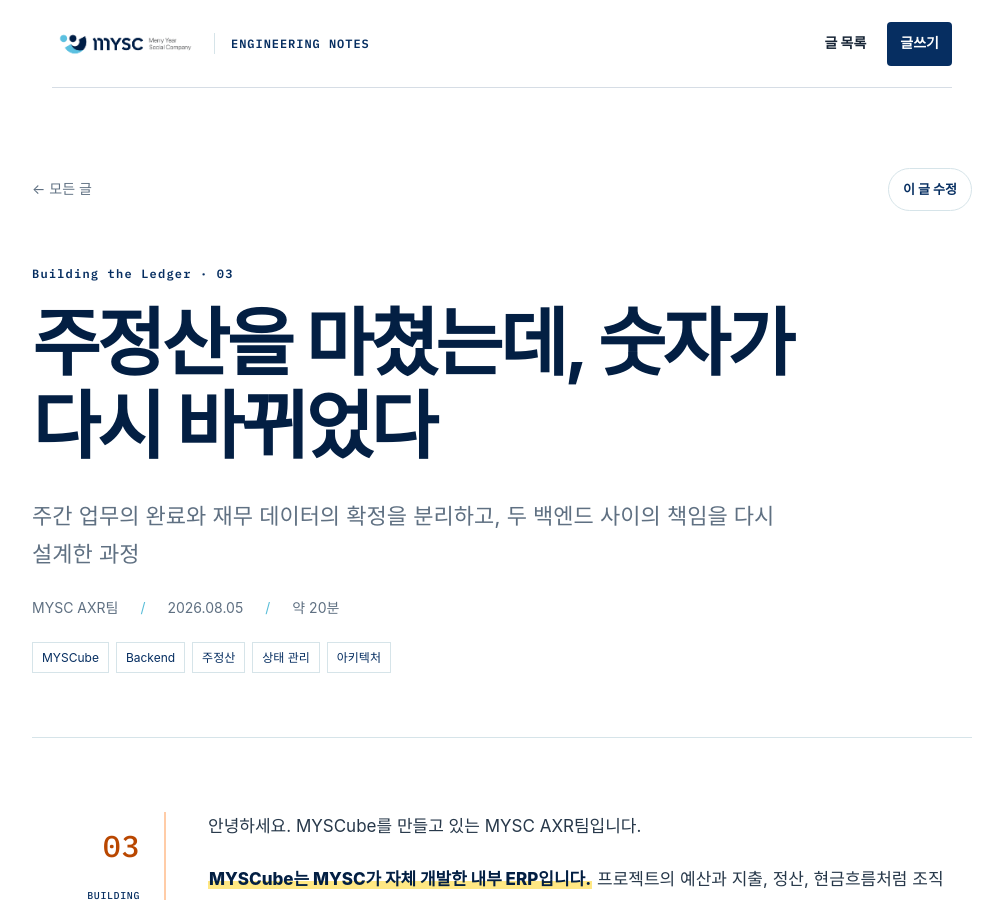
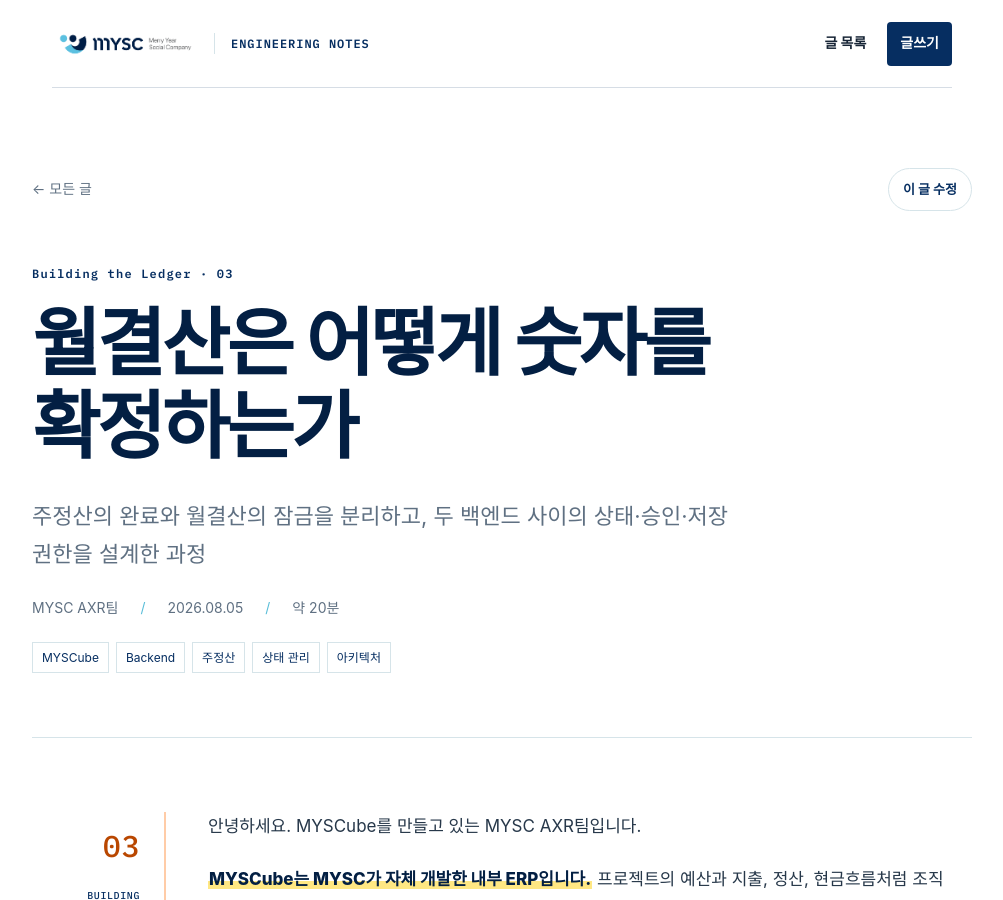
Before and after one commit to merryAI-dev/merryAI-dev.github.io, a Jekyll site: the page built from _posts/2026-08-05-myscube-building-the-ledger-03.md, in a window 1280 px wide and 900 px high. Shown: the whole window, without its empty margins (138-1141 px from the left). Built offline with Jekyll 4.4.1, drawn with Linux system fonts in a browser that asks for light colours; some web fonts are replaced.

Commit message:
edit: retitle ledger story around monthly close (#2)

```diff
--- a/_posts/2026-08-05-myscube-building-the-ledger-03.md
+++ b/_posts/2026-08-05-myscube-building-the-ledger-03.md
@@ -1,6 +1,6 @@
 ---
-title: "주정산을 마쳤는데, 숫자가 다시 바뀌었다"
-description: 주간 업무의 완료와 재무 데이터의 확정을 분리하고, 두 백엔드 사이의 책임을 다시 설계한 과정
+title: "월결산은 어떻게 숫자를 확정하는가"
+description: 주정산의 완료와 월결산의 잠금을 분리하고, 두 백엔드 사이의 상태·승인·저장 권한을 설계한 과정
 author: MYSC AXR팀
 date: 2026-08-05
 series: Building the Ledger
```
